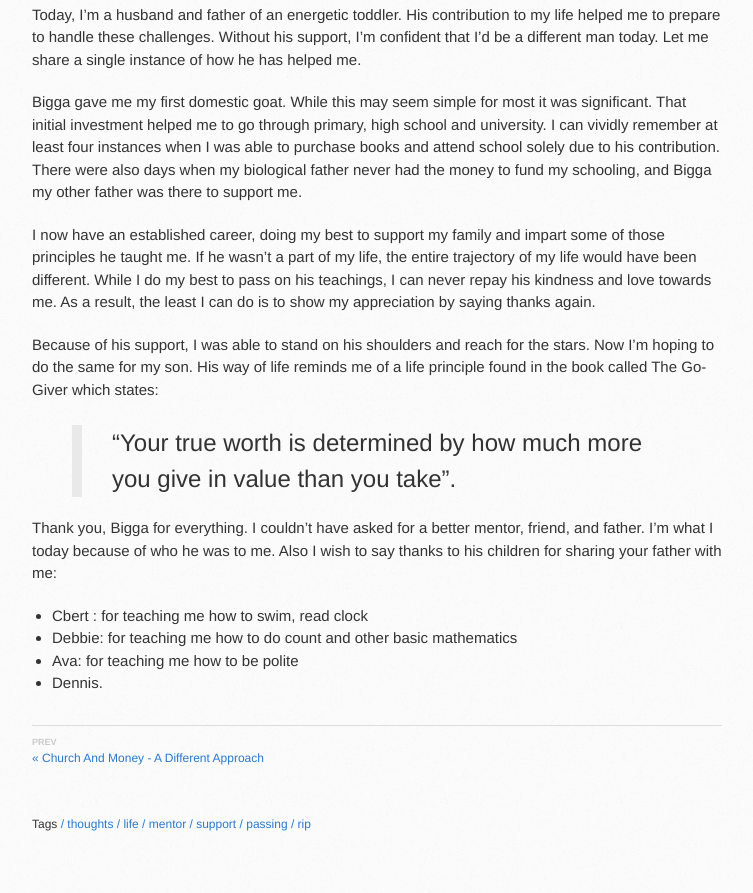
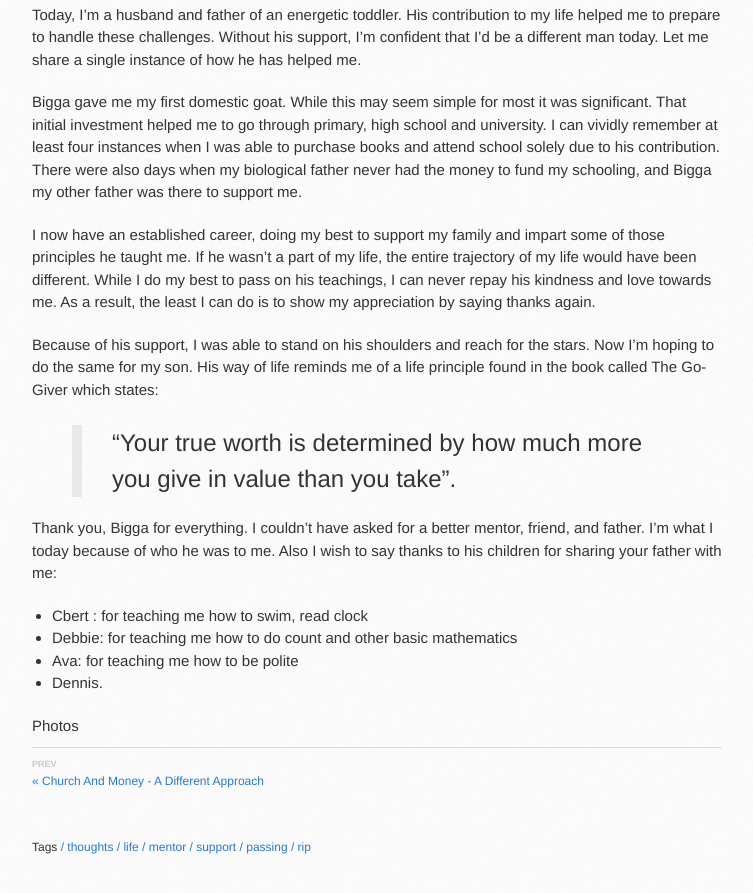
Before and after one commit to SolomonPerkins/solomonperkins.github.io, a Jekyll site: the page built from _posts/2022-01-09-Thank-You-Mass-Bigga.md, in a window 1280 px wide and 900 px high, scrolled down 2324 px. Shown: the top 893 px of the window, without its empty margins (138-891 px from the left). Built offline with Jekyll 4.4.1, drawn with Linux system fonts in a browser that asks for light colours.

Commit message:
udpate the blog with images

```diff
--- a/_posts/2022-01-09-Thank-You-Mass-Bigga.md
+++ b/_posts/2022-01-09-Thank-You-Mass-Bigga.md
@@ -65,3 +65,12 @@
 -  Debbie: for teaching me how to do count and other basic mathematics
 -  Ava: for teaching me how to be polite
 -  Dennis.
+
+
+
+<details >
+<summary>Photos</summary>
+<img src="../images/blog/biggs.jpeg" />
+<img src="../images/blog/biggs-page.jpeg" />
+
+</details>
```
Also changed, not shown: images/blog/biggs-page.jpeg (added), images/blog/biggs.jpeg (added), images/blog/good-bye.jpg (added).
